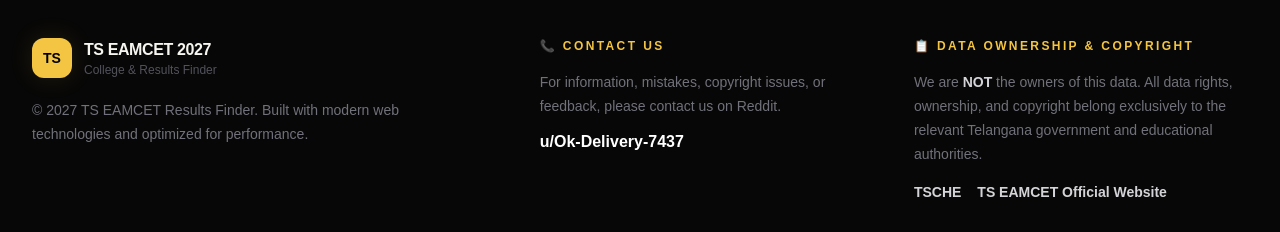
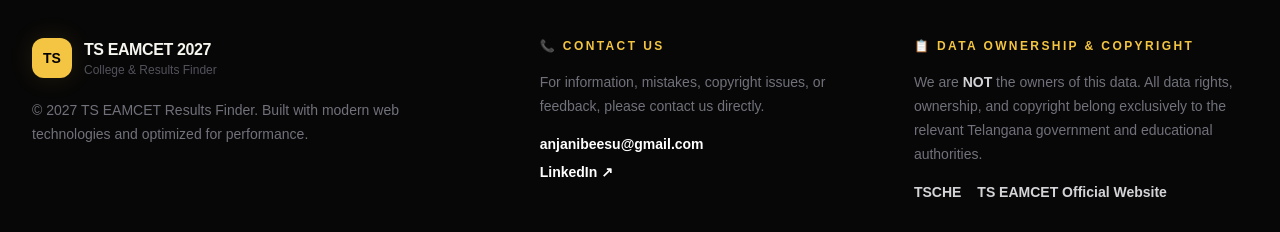
Before and after one commit to AnjaniBeesu/Eamcet-2027, a Next.js app: page / in a window 1280 px wide. Shown: the part 2480-2712 px from the top of the page. Built offline with nearby package versions, Linux system fonts and the light colour scheme.

Commit message:
Update contact details with email and LinkedIn

```diff
--- a/app/layout.tsx
+++ b/app/layout.tsx
@@ -34,11 +34,12 @@ export default function RootLayout({ children }: Readonly<{ children: React.Reac
               <div>
                 <p className="text-xs font-black uppercase tracking-[.2em] text-[#f4c542]">📞 Contact Us</p>
                 <p className="mt-4 text-sm leading-6 text-zinc-500">
-                  For information, mistakes, copyright issues, or feedback, please contact us on Reddit.
+                  For information, mistakes, copyright issues, or feedback, please contact us directly.
                 </p>
-                <a href="https://www.reddit.com/u/Ok-Delivery-7437" target="_blank" rel="noreferrer" className="mt-3 inline-block font-bold text-white transition hover:text-[#f4c542]">
-                  u/Ok-Delivery-7437
-                </a>
+                <div className="mt-4 flex flex-col gap-2 text-sm font-bold">
+                  <a href="mailto:anjanibeesu@gmail.com" className="text-white transition hover:text-[#f4c542]">anjanibeesu@gmail.com</a>
+                  <a href="https://www.linkedin.com/in/anjanibeesu/" target="_blank" rel="noreferrer" className="text-white transition hover:text-[#f4c542]">LinkedIn ↗</a>
+                </div>
               </div>
 
               <div>
```
